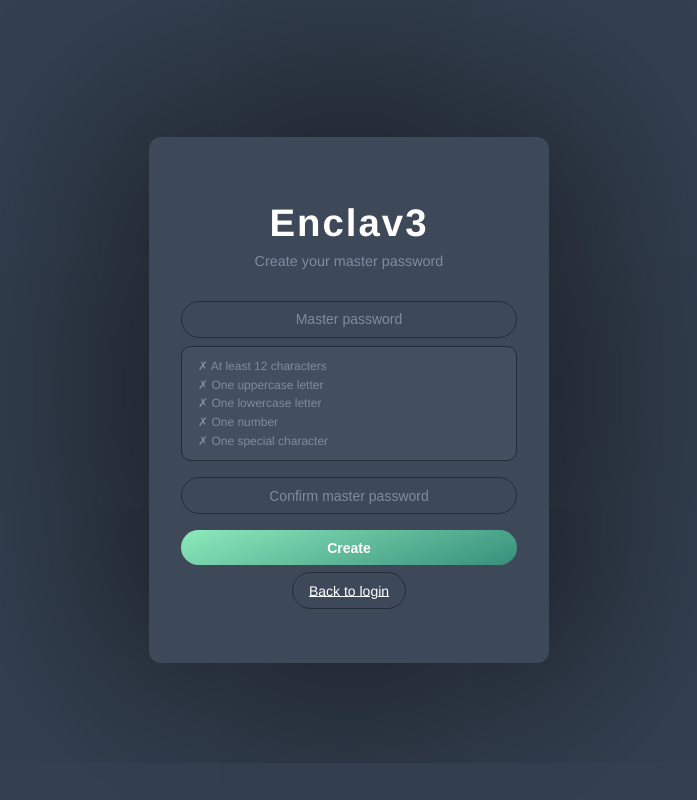
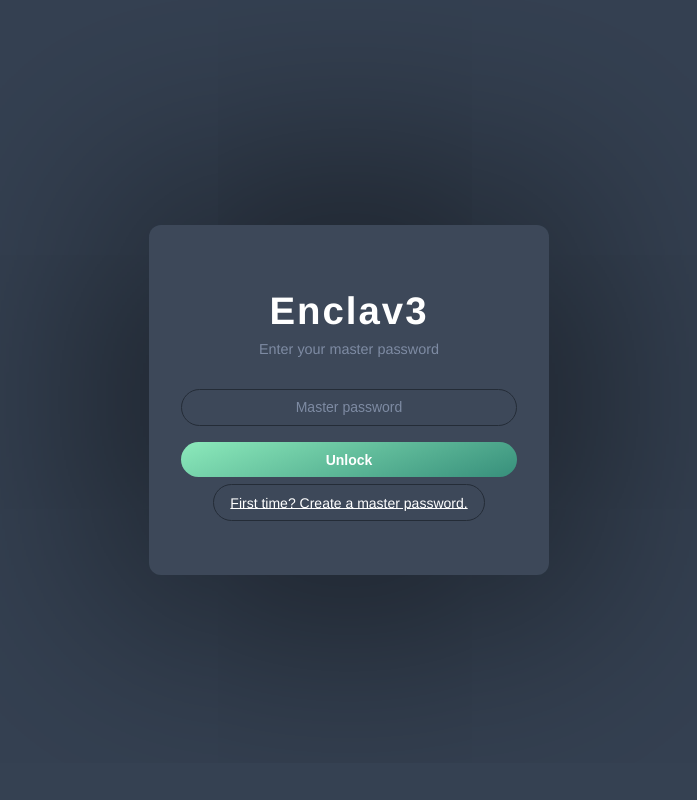
Before and after one commit to mokkjack/EECS592-Group34, a Flask app: page / in a window 1280 px wide. Shown: the whole page, without its empty margins (291-988 px from the left). Run offline with Flask 2, Linux system fonts and the light colour scheme.

```diff
--- a/app.py
+++ b/app.py
@@ -121,16 +121,6 @@ def signup(): #Signing up for a new master password
         confirm = request.form.get("confirm_master_password", "").strip() #Get the confirm master password from the form and strip whitespace
         if not master_password: #handling empty password
             error = "Master password is required."
-        elif len(master_password) < 12:
-            error = "Password must be at least 12 characters."
-        elif not any(c.isupper() for c in master_password):
-            error = "Password must contain at least one uppercase letter."
-        elif not any(c.islower() for c in master_password):
-            error = "Password must contain at least one lowercase letter."
-        elif not any(c.isdigit() for c in master_password):
-            error = "Password must contain at least one number."
-        elif not any(c in "!@#$%^&*()_+-=[]{}|;':\",./<>?" for c in master_password):
-            error = "Password must contain at least one special character."
         elif master_password != confirm: #handling password confirmation mismatch
             error = "Passwords do not match." #Error handling
         else: #If the master password is valid and matches the confirmation, try to initialize the database with the new master password
--- a/templates/login.html
+++ b/templates/login.html
@@ -1,16 +1,16 @@
 <!--
-Name: signup.html
-Authors: Jack Morice, Nick Greico, Gunther Luechtefield
-Description: This file contains the HTML template for the signup page of the Enclav3 application.
-It defines the structure and layout of the signup page, including a form for creating a master password.
-Inputs: Master password and password confirmation
-Outputs: Rendered HTML page for signup, redirect back to login page on successful signup, and error message if passwords do not match
+Name: login.html
+Authors: Jack Morice, Nick Greico, Alex Carrillo, Gunther Luechtefield
+Description: This file contains the HTML template for the login page of the Enclav3 application.
+It defines the structure and layout of the login page, including a form for entering the master password.
+Inputs: Master password
+Outputs: Rendered HTML page for login, redirect to main page on successful login, and error message if password is incorrect
 -->
 <!DOCTYPE html>
 <html lang="en">
 <head>
 <meta charset="UTF-8" />
-<title>Create Master Password</title>
+<title>Enclav3 Master Login</title>
 <meta name="viewport" content="width=device-width, initial-scale=1" />
 <link rel="stylesheet" href="{{ url_for('static', filename='login.css') }}">
 </head>
@@ -21,87 +21,26 @@ Outputs: Rendered HTML page for signup, redirect back to login page on successfu
     <div class="register">
 
       <div class="brand">Enclav3</div>
-			<div class="subtitle">Create your master password</div>
+      <div class="subtitle">Enter your master password</div>
 
-			<form class="form" method="POST" action="/signup">
+      <form class="form" method="POST" action="/">
         <div class="form__field">
-					<input type="password" name="master_password" id="master_password" placeholder="Master password" required />
+          <input type="password" name="master_password" placeholder="Master password" required />
         </div>
-
-				<!-- Live requirements checklist -->
-				<div class="req_list" id="req_list">
-					<div class="req" id="req_length">✗ At least 12 characters</div>
-					<div class="req" id="req_upper">✗ One uppercase letter</div>
-					<div class="req" id="req_lower">✗ One lowercase letter</div>
-					<div class="req" id="req_number">✗ One number</div>
-					<div class="req" id="req_special">✗ One special character</div>
-				</div>
-
-				<div class="form__field">
-					<input type="password" name="confirm_master_password" placeholder="Confirm master password" required />
-				</div>
-				<div class="form__field">
-					<input type="submit" value="Create" />
-				</div>
-			</form>
 
         {% if error %}
           <div class="error">{{ error }}</div>
         {% endif %}
 
-			<a href="/" class="secondary">Back to login</a>
+        <div class="form__field">
+          <input type="submit" value="Unlock" />
+        </div>
+      </form>
+
+      <a href="/signup" class="secondary">First time? Create a master password.</a>
 
     </div>
   </div>
 
-<style>
-.req_list {
-	text-align: left;
-	margin: -0.5rem 0 1rem 0;
-	padding: 0.75rem 1rem;
-	border-radius: 10px;
-	border: 1px solid #242c37;
-	background: rgba(255,255,255,0.03);
-	display: flex;
-	flex-direction: column;
-	gap: 0.3rem;
-}
-.req {
-	font-size: 12px;
-	color: #7e8ba3;
-	transition: color 0.2s ease;
-}
-.req.met {
-	color: #8ceabb;
-}
-</style>
-
-<script>
-const input = document.getElementById("master_password");
-const checks = {
-	req_length:  p => p.length >= 12,
-	req_upper:   p => /[A-Z]/.test(p),
-	req_lower:   p => /[a-z]/.test(p),
-	req_number:  p => /[0-9]/.test(p),
-	req_special: p => /[!@#$%^&*()\-_=+\[\]{}|;':",./<>?]/.test(p),
-};
-const labels = {
-	req_length:  ["✗ At least 12 characters",  "✓ At least 12 characters"],
-	req_upper:   ["✗ One uppercase letter",     "✓ One uppercase letter"],
-	req_lower:   ["✗ One lowercase letter",     "✓ One lowercase letter"],
-	req_number:  ["✗ One number",               "✓ One number"],
-	req_special: ["✗ One special character",    "✓ One special character"],
-};
-input.addEventListener("input", () => {
-	const p = input.value;
-	for (const [id, fn] of Object.entries(checks)) {
-		const el = document.getElementById(id);
-		const met = fn(p);
-		el.textContent = labels[id][met ? 1 : 0];
-		el.classList.toggle("met", met);
-	}
-});
-</script>
-
 </body>
 </html>
```
Also changed, not shown: templates/main.html (+30 -9 lines), templates/signup.html (+60 -1 lines). Lines whose indentation alone changed are shown as unchanged.
